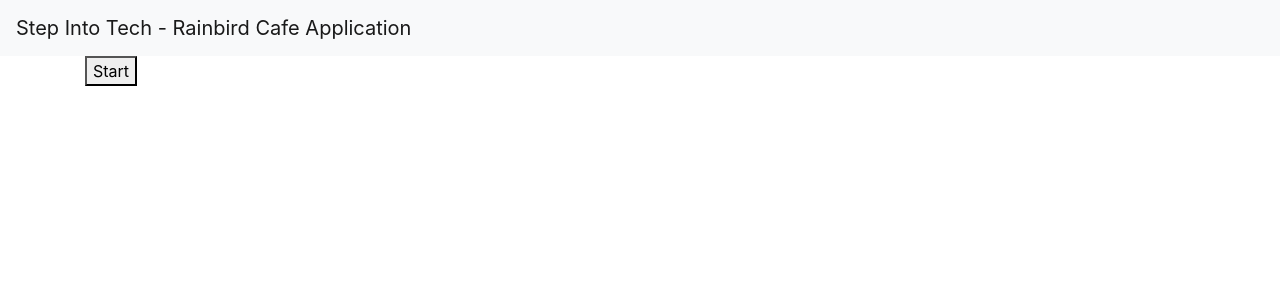
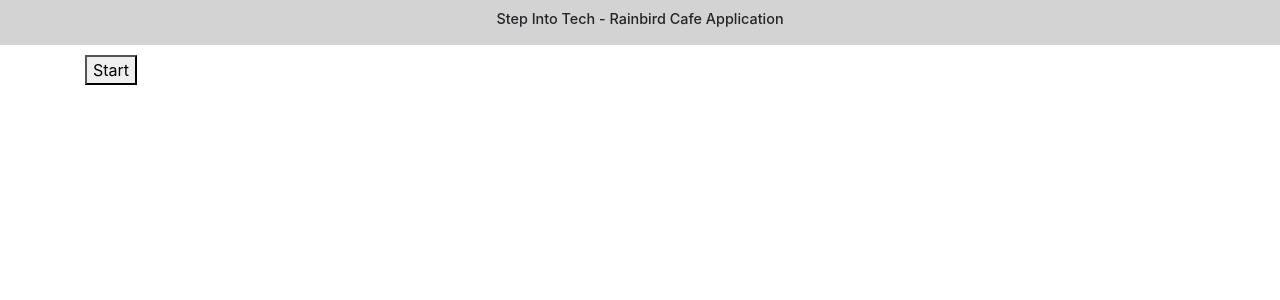
Before and after one commit to RainBirdAi/step-into-tech, an Angular app in the folder cafe-application/cafe-app/: page / in a window 1280 px wide. Shown: the top 300 px of the page. Built offline with nearby package versions, Linux system fonts and the light colour scheme.

Commit message:
MISC-7: Some styling updates.

```diff
--- a/cafe-application/cafe-app/src/app/conversation/results/results.component.css
+++ b/cafe-application/cafe-app/src/app/conversation/results/results.component.css
@@ -5,8 +5,20 @@
 
 .directions {
   text-align: center;
+  max-height: 400px;
 }
 
-a.card-link, a.card-link:hover {
+a.card-link  {
+  color: white;
+  background-color: #0b3e6f;
+  padding: 7px;
+  display: block;
+  margin: 5px;
+  text-align: center;
+  border-radius: 10px;
+}
+
+a.card-link:hover {
+  background-color: #037EC1;
   color: white;
 }
--- a/cafe-application/cafe-app/src/app/conversation/results/results.component.html
+++ b/cafe-application/cafe-app/src/app/conversation/results/results.component.html
@@ -1,22 +1,20 @@
 <h2>Rainbird Recommendations</h2>
 <div class="row">
   <section class="col-sm-4">
-    <div *ngFor="let answer of answers" class="card">
+    <div *ngFor="let answer of answers" class="card" style="width: 18rem;">
       <div class="card-body">
         <h5 class="card-title">{{answer.object}}</h5>
         <h6 class="card-subtitle mb-2 text-muted">{{answer.certainty}}% Certain</h6>
-        <a target="_blank" href="https://app.rainbird.ai/applications/components/rainbird-analysis-ui/whyAnalysis.html?id={{answer.factID}}?api=https://api.rainbird.ai" class="btn btn-primary card-link">Evidence Tree</a>
-        <a target="_blank" (click)="showDirections(answer.object)" class="btn btn-primary card-link">Show Directions</a>
+        <a target="_blank" href="https://app.rainbird.ai/applications/components/rainbird-analysis-ui/whyAnalysis.html?id={{answer.factID}}?api=https://api.rainbird.ai" class="card-link">Evidence Tree</a>
+        <a target="_blank" (click)="showDirections(answer.object)" class="card-link">Show Directions</a>
       </div>
     </div>
   </section>
 
-  <section class="col-sm-8 directions">
+  <section class="col-sm-8 directions embed-responsive embed-responsive-4by3">
       <iframe *ngIf="displayMap"
-        width="600"
-        height="450"
-        frameborder="0" style="border:0"
-        [src]="mapLink" allowfullscreen>
+        class="embed-responsive-item"
+        [src]="mapLink">
       </iframe>
   </section>
 </div>
--- a/cafe-application/cafe-app/src/app/core/header/header.component.css
+++ b/cafe-application/cafe-app/src/app/core/header/header.component.css
@@ -0,0 +1,10 @@
+.header {
+  background-color: lightgray;
+  padding: 10px;
+  margin-bottom: 10px;
+  text-align: center;
+}
+
+.header h1 {
+  font-size: 0.9em;
+}
--- a/cafe-application/cafe-app/src/app/core/header/header.component.html
+++ b/cafe-application/cafe-app/src/app/core/header/header.component.html
@@ -1,3 +1,7 @@
-<nav class="navbar navbar-expand-lg navbar-light bg-light">
-  <a class="navbar-brand" href="#">Step Into Tech - Rainbird Cafe Application</a>
-</nav>
+<div class="container-fluid">
+  <div class="row">
+    <div class="col-12 header">
+      <h1>Step Into Tech - Rainbird Cafe Application</h1>
+    </div>
+  </div>
+</div>
```
